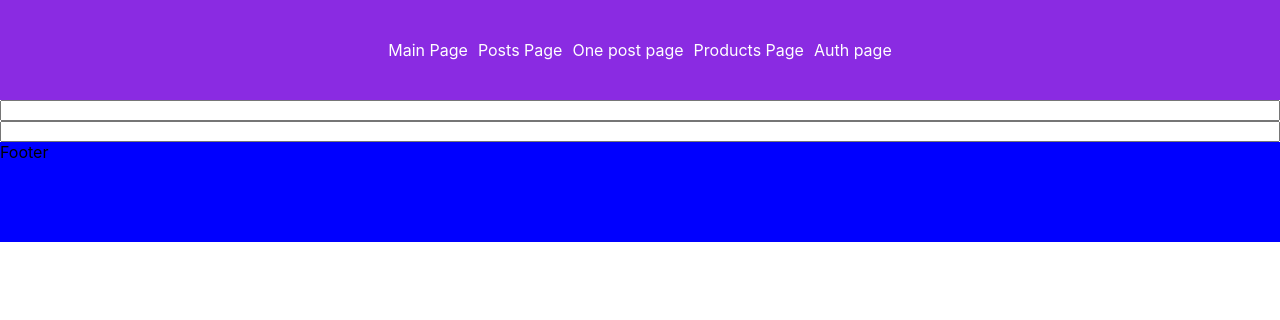
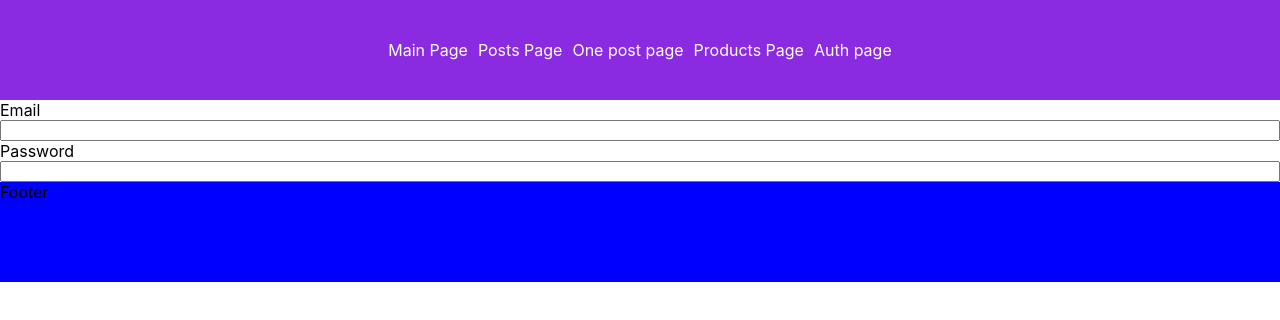
Before and after one commit to En-Key/JS-TEST, a React (Create React App) app: page /auth in a window 1280 px wide. Shown: the top 320 px of the page. Built offline with nearby package versions, Linux system fonts and the light colour scheme.

Commit message:
add form

```diff
--- a/src/Components/Auth/AuthForm/index.tsx
+++ b/src/Components/Auth/AuthForm/index.tsx
@@ -1,9 +1,18 @@
-import React from 'react';
+import React, { useState } from 'react';
 import { CustomInput } from '../../Commons/CustomInput';
 
 export const AuthForm = () => {
+  const [formState, setFormstate] = useState({
+    email: '',
+    password: '',
+  });
+
+  const handleChangeFieldForm = (fieldName: string) => (e: React.ChangeEvent<HTMLInputElement>) => {
+    setFormstate((prevValues) => ({ ...prevValues, [fieldName]: e.target }));
+  };
+
   return <div>
-    <CustomInput />
-    <CustomInput />
+    <CustomInput fieldLabel='Email' fieldName='Email' value={formState.email} handleChangeFieldForm={handleChangeFieldForm} />
+    <CustomInput fieldLabel='Password' fieldName='Password' value={formState.password} type='password' handleChangeFieldForm={handleChangeFieldForm} />
   </div>
 };
--- a/src/Components/Commons/CustomInput/index.tsx
+++ b/src/Components/Commons/CustomInput/index.tsx
@@ -1,13 +1,22 @@
-import React, { useState } from 'react';
-export const CustomInput = () => {
-  const [inputValues, setInputValues] = useState('');
+import React from 'react';
 
-  const inputChange = (event: React.ChangeEvent<HTMLInputElement>) => {
-    setInputValues(event.target.value);
-  };
+interface IProps {
+  value: string;
+  fieldLabel: string;
+  fieldName: string;
+  type?: React.HTMLInputTypeAttribute;
+  handleChangeFieldForm: (fieldName: string) => (e: React.ChangeEvent<HTMLInputElement>) => void;
+};
+
+export const CustomInput = ({ value, fieldLabel, fieldName, type, handleChangeFieldForm }: IProps) => {
+  // const [inputValues, setInputValues] = useState('');
+
+  // const inputChange = (event: React.ChangeEvent<HTMLInputElement>) => {
+  //   setInputValues(event.target.value);
+  // };
 
   return <div style={{ display: 'grid' }}>
-    <span>{inputValues}</span>
-        <input id="input" value={inputValues} onChange={inputChange}/>
+    <span>{fieldLabel}</span>
+        <input value={value} type={type} onChange={handleChangeFieldForm(fieldName)}/>
     </div>
 };
```
